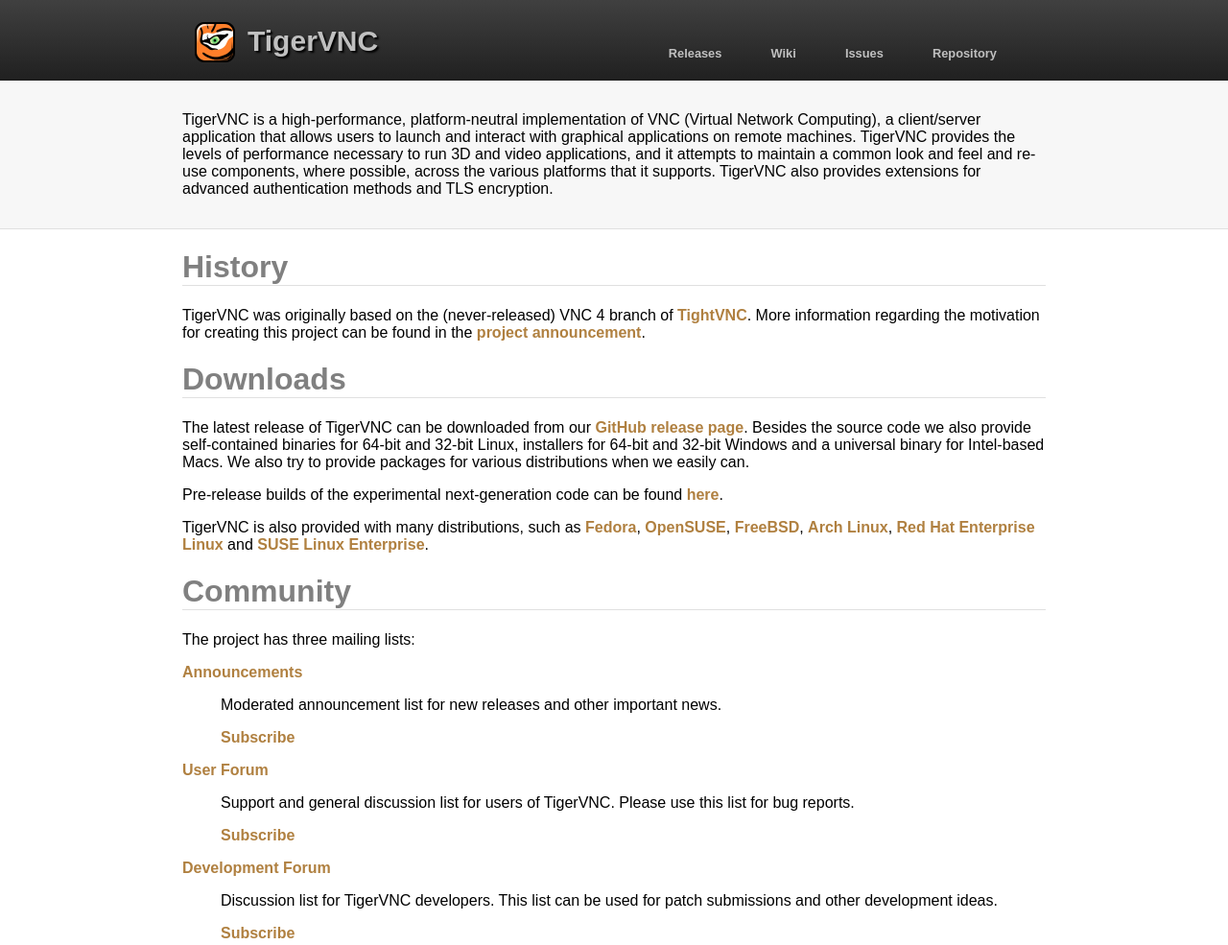
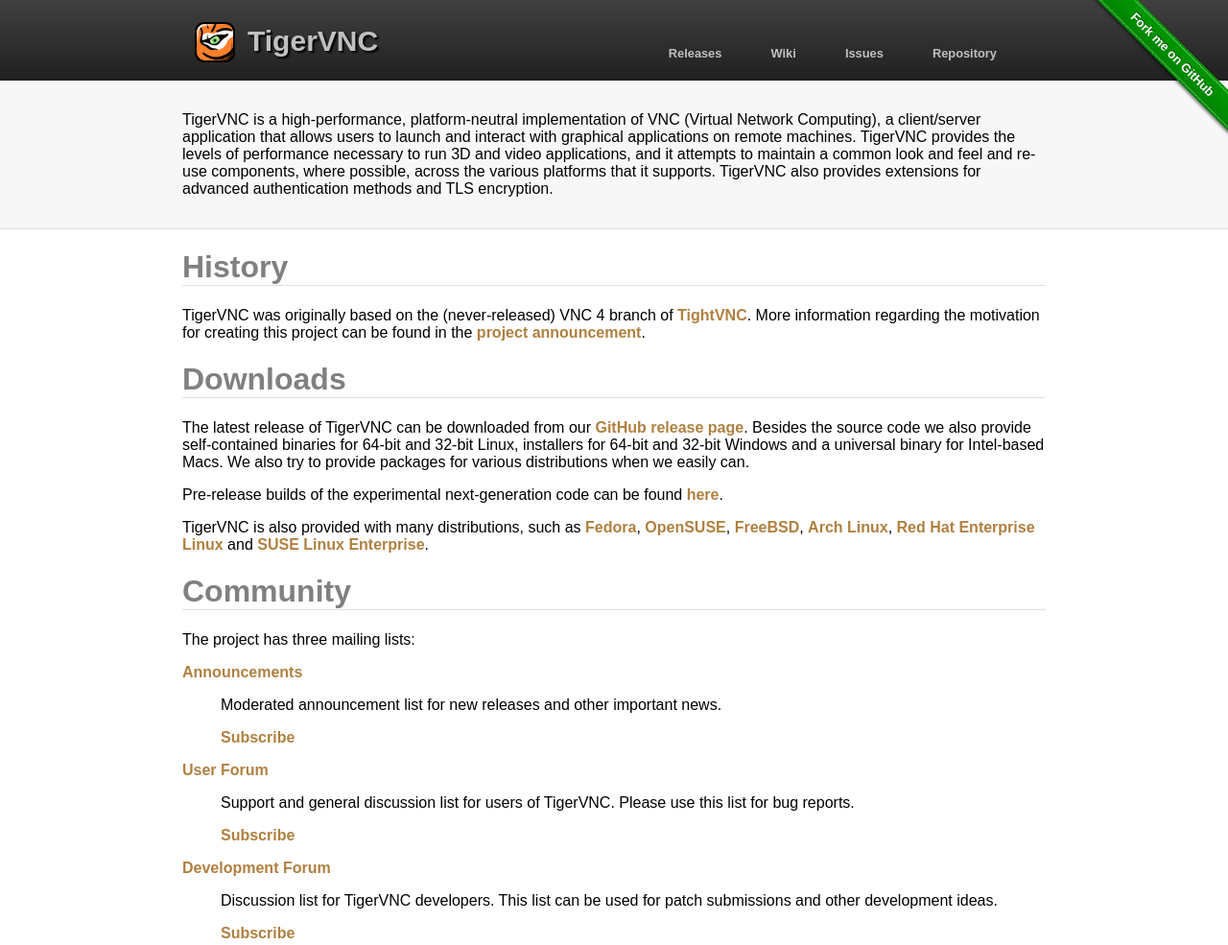
Before and after one commit to TigerVNC/tigervnc.github.io, a plain HTML site: page index.html in a window 1280 px wide. Shown: the top 985 px of the page at 96% size. Drawn offline with Linux system fonts and the light colour scheme.

Commit message:
Add GitHub ribbon
Add a "Fork me on GitHub" ribbon to show that we are on GitHub and
encourage independent development. CSS grabbed from Simon Whitaker.

```diff
--- /dev/null
+++ b/css/gh-fork-ribbon.css
@@ -0,0 +1,116 @@
+/*!
+ * "Fork me on GitHub" CSS ribbon v0.2.0 | MIT License
+ * https://github.com/simonwhitaker/github-fork-ribbon-css
+*/
+
+.github-fork-ribbon {
+  width: 12.1em;
+  height: 12.1em;
+  position: absolute;
+  overflow: hidden;
+  top: 0;
+  right: 0;
+  z-index: 9999;
+  pointer-events: none;
+  font-size: 13px;
+  text-decoration: none;
+  text-indent: -999999px;
+}
+
+.github-fork-ribbon.fixed {
+  position: fixed;
+}
+
+.github-fork-ribbon:before, .github-fork-ribbon:after {
+  /* The right and left classes determine the side we attach our banner to */
+  position: absolute;
+  display: block;
+  width: 15.38em;
+  height: 1.54em;
+
+  top: 3.23em;
+  right: -3.23em;
+
+  -webkit-transform: rotate(45deg);
+  -moz-transform: rotate(45deg);
+  -ms-transform: rotate(45deg);
+  -o-transform: rotate(45deg);
+  transform: rotate(45deg);
+}
+
+.github-fork-ribbon:before {
+  content: "";
+
+  /* Add a bit of padding to give some substance outside the "stitching" */
+  padding: .38em 0;
+
+  /* Set the base colour */
+  background-color: #090;
+
+  /* Set a gradient: transparent black at the top to almost-transparent black at the bottom */
+  background-image: -webkit-gradient(linear, left top, left bottom, from(rgba(0, 0, 0, 0)), to(rgba(0, 0, 0, 0.15)));
+  background-image: -webkit-linear-gradient(top, rgba(0, 0, 0, 0), rgba(0, 0, 0, 0.15));
+  background-image: -moz-linear-gradient(top, rgba(0, 0, 0, 0), rgba(0, 0, 0, 0.15));
+  background-image: -ms-linear-gradient(top, rgba(0, 0, 0, 0), rgba(0, 0, 0, 0.15));
+  background-image: -o-linear-gradient(top, rgba(0, 0, 0, 0), rgba(0, 0, 0, 0.15));
+  background-image: linear-gradient(to bottom, rgba(0, 0, 0, 0), rgba(0, 0, 0, 0.15));
+
+  /* Add a drop shadow */
+  -webkit-box-shadow: 0 .15em .23em 0 rgba(0, 0, 0, 0.5);
+  -moz-box-shadow: 0 .15em .23em 0 rgba(0, 0, 0, 0.5);
+  box-shadow: 0 .15em .23em 0 rgba(0, 0, 0, 0.5);
+
+  pointer-events: auto;
+}
+
+.github-fork-ribbon:after {
+  /* Set the text from the title attribute */
+  content: attr(title);
+
+  /* Set the text properties */
+  color: #fff;
+  font: 700 1em "Helvetica Neue", Helvetica, Arial, sans-serif;
+  line-height: 1.54em;
+  text-decoration: none;
+  text-shadow: 0 -.08em rgba(0, 0, 0, 0.5);
+  text-align: center;
+  text-indent: 0;
+
+  /* Set the layout properties */
+  padding: .15em 0;
+  margin: .15em 0;
+
+  /* Add "stitching" effect */
+  border-width: .08em 0;
+  border-style: dotted;
+  border-color: #fff;
+  border-color: rgba(255, 255, 255, 0.7);
+}
+
+.github-fork-ribbon.left-top, .github-fork-ribbon.left-bottom {
+  right: auto;
+  left: 0;
+}
+
+.github-fork-ribbon.left-bottom, .github-fork-ribbon.right-bottom {
+  top: auto;
+  bottom: 0;
+}
+
+.github-fork-ribbon.left-top:before, .github-fork-ribbon.left-top:after, .github-fork-ribbon.left-bottom:before, .github-fork-ribbon.left-bottom:after {
+  right: auto;
+  left: -3.23em;
+}
+
+.github-fork-ribbon.left-bottom:before, .github-fork-ribbon.left-bottom:after, .github-fork-ribbon.right-bottom:before, .github-fork-ribbon.right-bottom:after {
+  top: auto;
+  bottom: 3.23em;
+}
+
+.github-fork-ribbon.left-top:before, .github-fork-ribbon.left-top:after, .github-fork-ribbon.right-bottom:before, .github-fork-ribbon.right-bottom:after {
+  -webkit-transform: rotate(-45deg);
+  -moz-transform: rotate(-45deg);
+  -ms-transform: rotate(-45deg);
+  -o-transform: rotate(-45deg);
+  transform: rotate(-45deg);
+}
--- a/index.html
+++ b/index.html
@@ -3,10 +3,13 @@
 <head>
     <title>TigerVNC</title>
     <link href="css/layout.css" rel="stylesheet" type="text/css">
+    <link href="css/gh-fork-ribbon.css" rel="stylesheet" type="text/css">
     <link rel="icon" type="image/png" href="images/favicon.png"/>
 </head>
 
 <body>
+
+<a class="github-fork-ribbon fixed" href="https://github.com/TigerVNC/tigervnc" title="Fork me on GitHub">Fork me on GitHub</a>
 
 <div id="top"><div class="wrapper">
     <ul id="toolbar">
```
